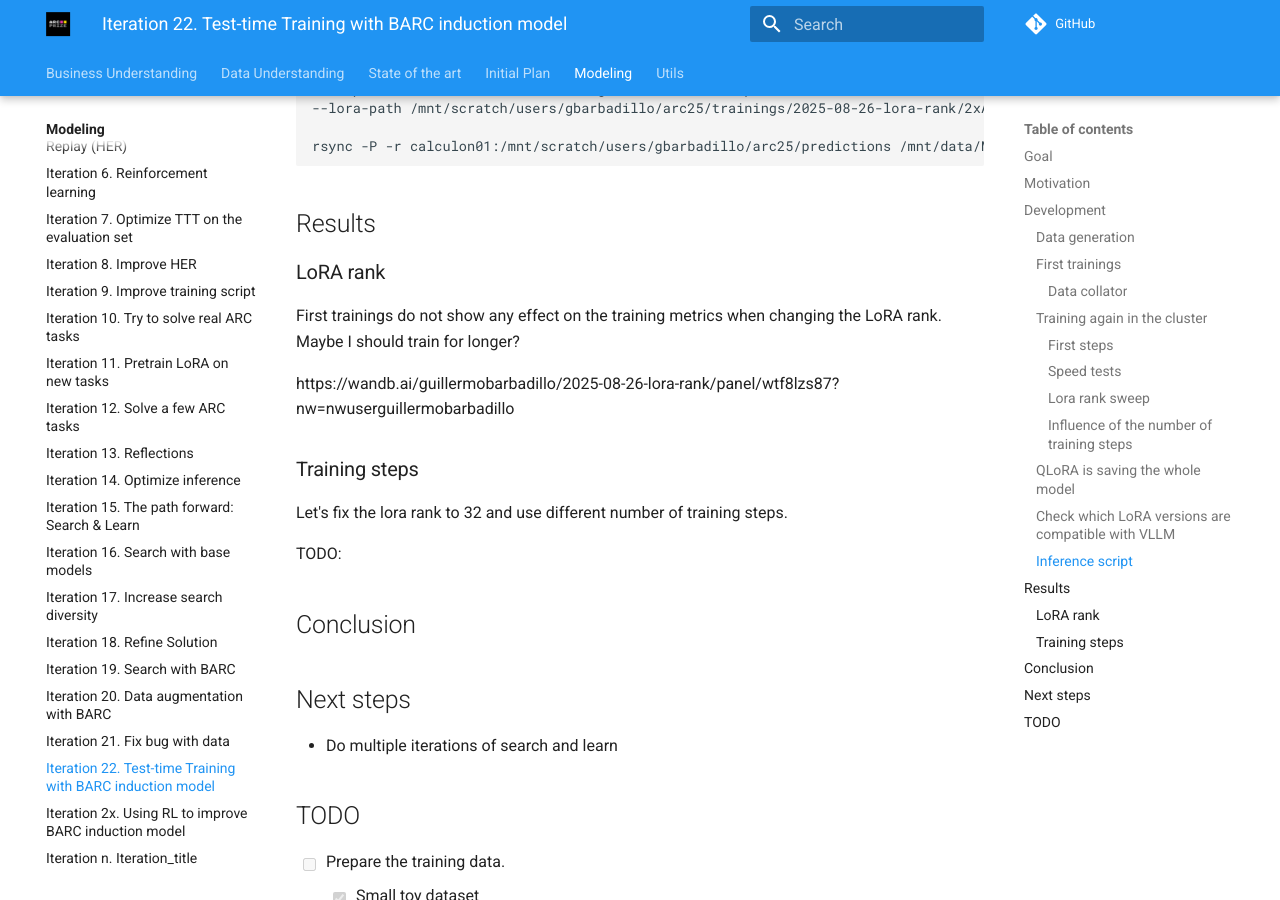
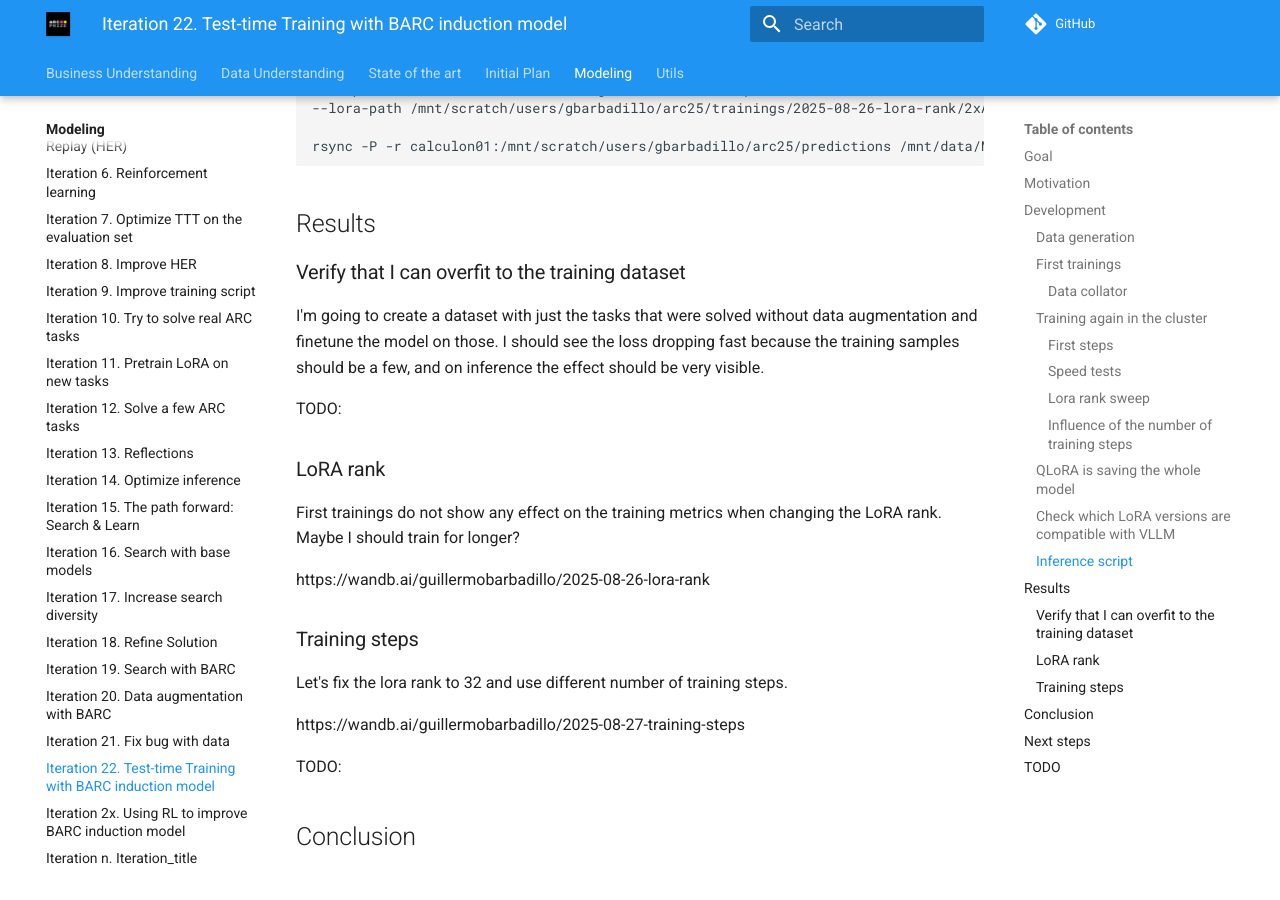
Before and after one commit to ironbar/arc25, an MkDocs documentation site: the page built from docs/modeling/Iteration_22_ttt_BARC.md, in a window 1280 px wide and 900 px high, scrolled down 10592 px. Built offline with MkDocs 1.6.1 and Material for MkDocs 9.7.7, drawn with Linux system fonts in a browser that asks for light colours; comment, search, counter and statistics services are not loaded.

```diff
--- a/docs/modeling/Iteration_22_ttt_BARC.md
+++ b/docs/modeling/Iteration_22_ttt_BARC.md
@@ -527,16 +527,24 @@ rsync -P -r calculon01:/mnt/scratch/users/gbarbadillo/arc25/predictions /mnt/dat
 
 ## Results
 
+### Verify that I can overfit to the training dataset
+
+I'm going to create a dataset with just the tasks that were solved without data augmentation and finetune the model on those. I should see the loss dropping fast because the training samples should be a few, and on inference the effect should be very visible.
+
+TODO:
+
 ### LoRA rank
 
 First trainings do not show any effect on the training metrics when changing the LoRA rank. Maybe I should
 train for longer?
 
-https://wandb.ai/guillermobarbadillo/2025-08-26-lora-rank/panel/wtf8lzs87?nw=nwuserguillermobarbadillo
+https://wandb.ai/guillermobarbadillo/2025-08-26-lora-rank
 
 ### Training steps
 
 Let's fix the lora rank to 32 and use different number of training steps.
+
+https://wandb.ai/guillermobarbadillo/2025-08-27-training-steps
 
 TODO:
 
```
Also changed, not shown: 1 other file.
